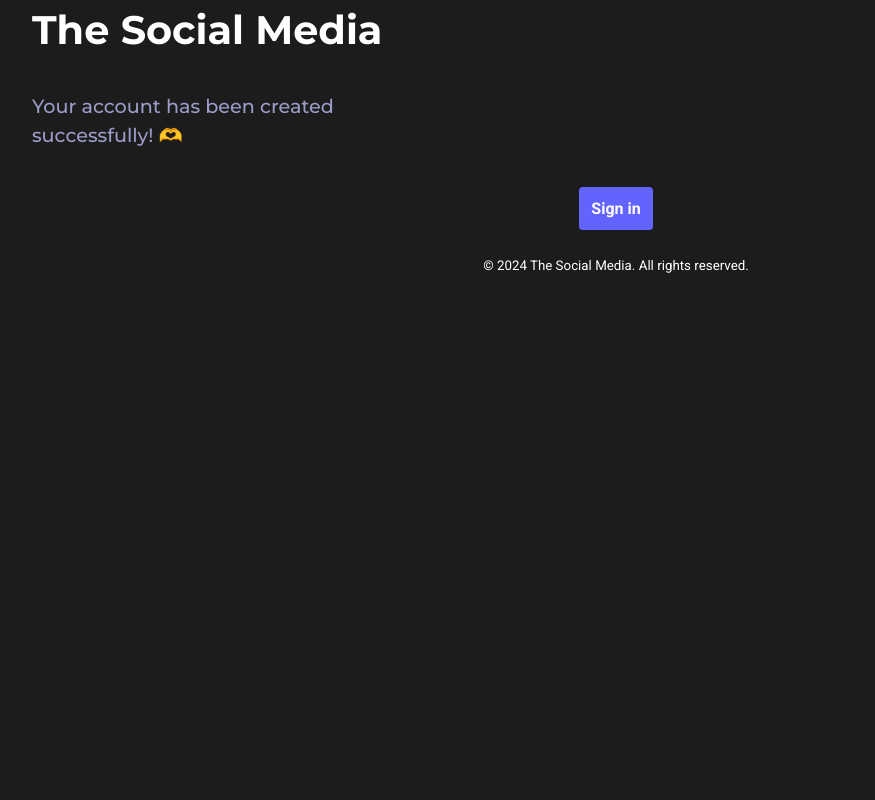
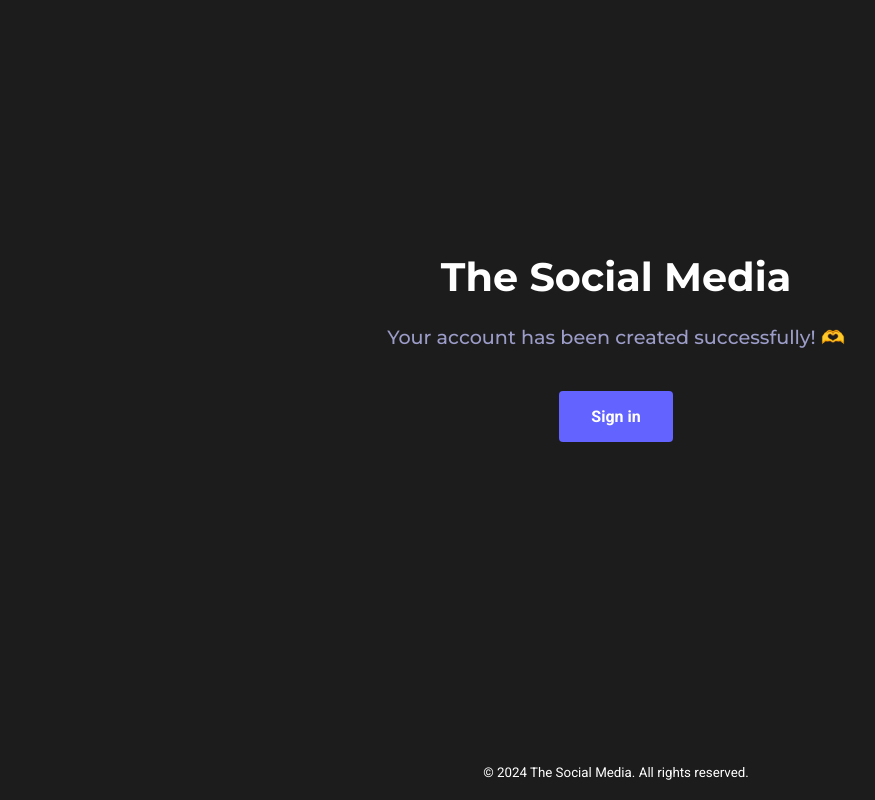
Before and after one commit to sonliacharo/social-media, a website: page app/views/auth/confirmation.html in a window 1280 px wide. Shown: the whole page, without its empty margins (24-899 px from the left). Drawn offline with Linux system fonts and the light colour scheme.

Commit message:
feat: add confirmationpage css styles

```diff
--- a/public/css/styles.css
+++ b/public/css/styles.css
@@ -268,3 +268,37 @@
         margin-bottom: 20px;
     }
 }
+
+@layer confirmation{
+    .confirmation-page {
+        display: flex;
+        flex-direction: column;
+        justify-content: center;
+    }
+
+    .confirmation-page-container {
+        padding: 6rem 20rem 8rem 20rem;
+        margin-top: auto;
+        margin-bottom: 20px;
+    }
+
+    .text-container {
+        text-align: center;
+        margin: 0;
+        padding: 0;
+    }
+
+    .confirmation-description {
+        max-width: 600px;
+        margin: 0;
+        padding: 1rem 0 2rem 0;
+    }
+
+    .login-btn {
+        padding: 1rem 2rem 1rem 2rem;
+    }
+
+    .login-btn:hover {
+        text-decoration: none;
+    }
+}
```
